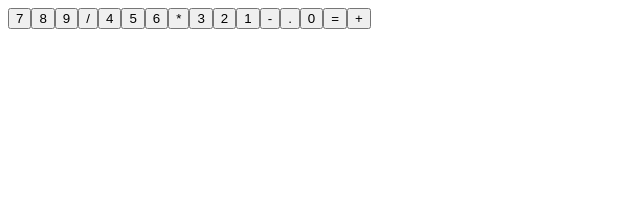
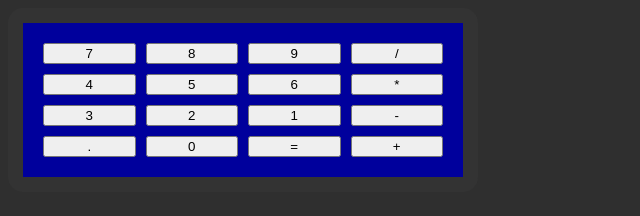
Before and after one commit to MikeAtwood/basic-calculator, a plain HTML site: page index.html in a window 1280 px wide. Shown: the whole page, without its empty margins (0-640 px from the left). Drawn offline with Linux system fonts and the light colour scheme.

Commit message:
created cal div

```diff
--- a/index.html
+++ b/index.html
@@ -10,6 +10,7 @@
 </head>
 
 <body>
+    <div class="calculator">
         <div class="buttons-grid">
             <button class="seven">7</button>
             <button class="eight">8</button>
@@ -31,6 +32,7 @@
             <button class="equalsBtn">=</button>
             <button class="addBtn">+</button>
         </div>
+    </div>
     <script src="./script.js"></script>
 </body>
 
--- a/style.css
+++ b/style.css
@@ -1,5 +1,17 @@
+body {
+    background-color: rgb(47, 47, 47);
+}
+
 .buttons-grid {
-    display: flex;
-    align-items: flex-start;
+    display: grid;
+    grid-template-columns: repeat(4, 1fr);
+    grid-gap: 10px;
+}
 
+.calculator {
+    width: 400px;
+    border: 15px #333 solid;
+    border-radius: 15px;
+    padding: 20px;
+    background-color: rgb(0, 0, 156);
 }
```
Lines whose indentation alone changed are shown as unchanged.
